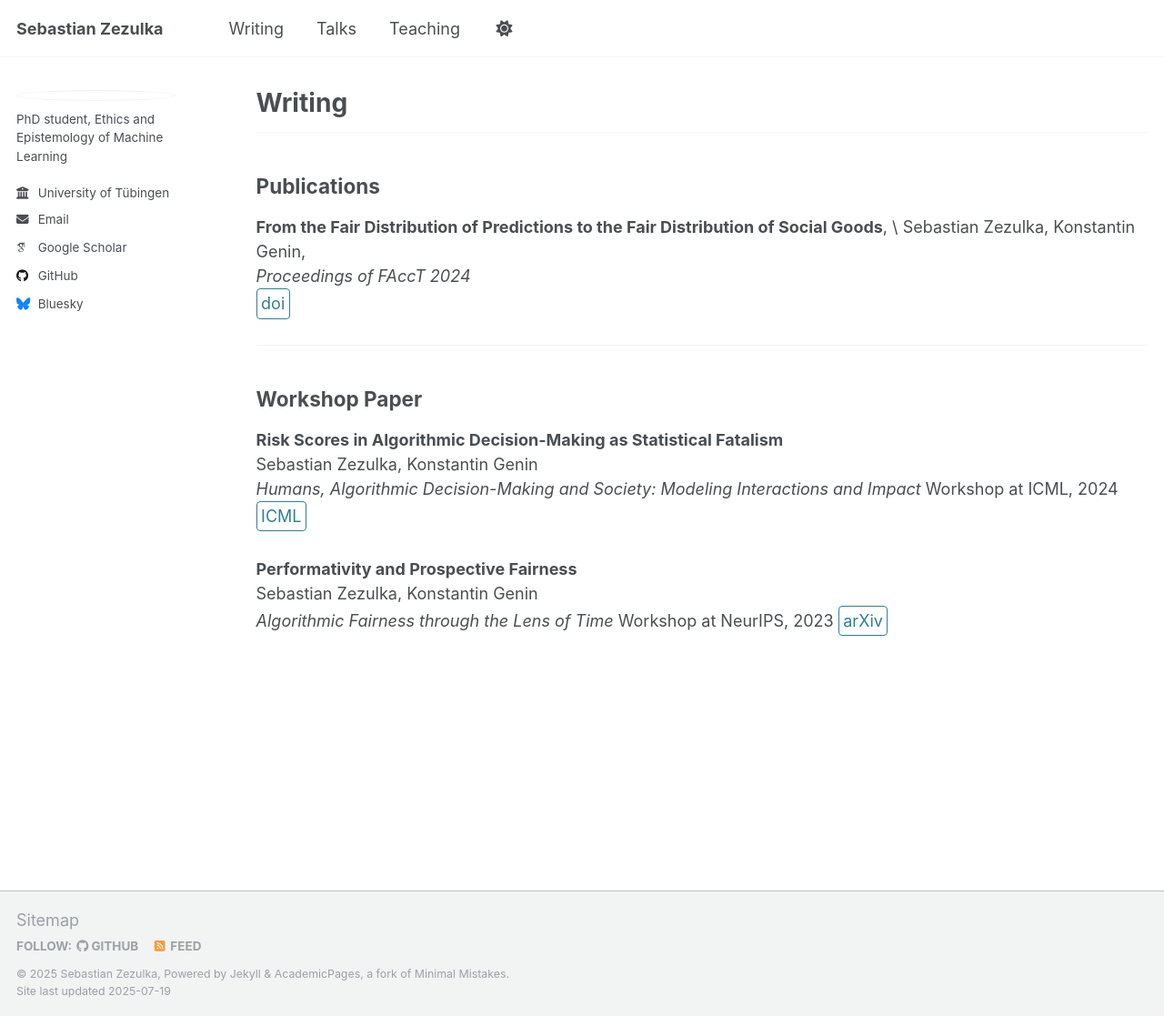
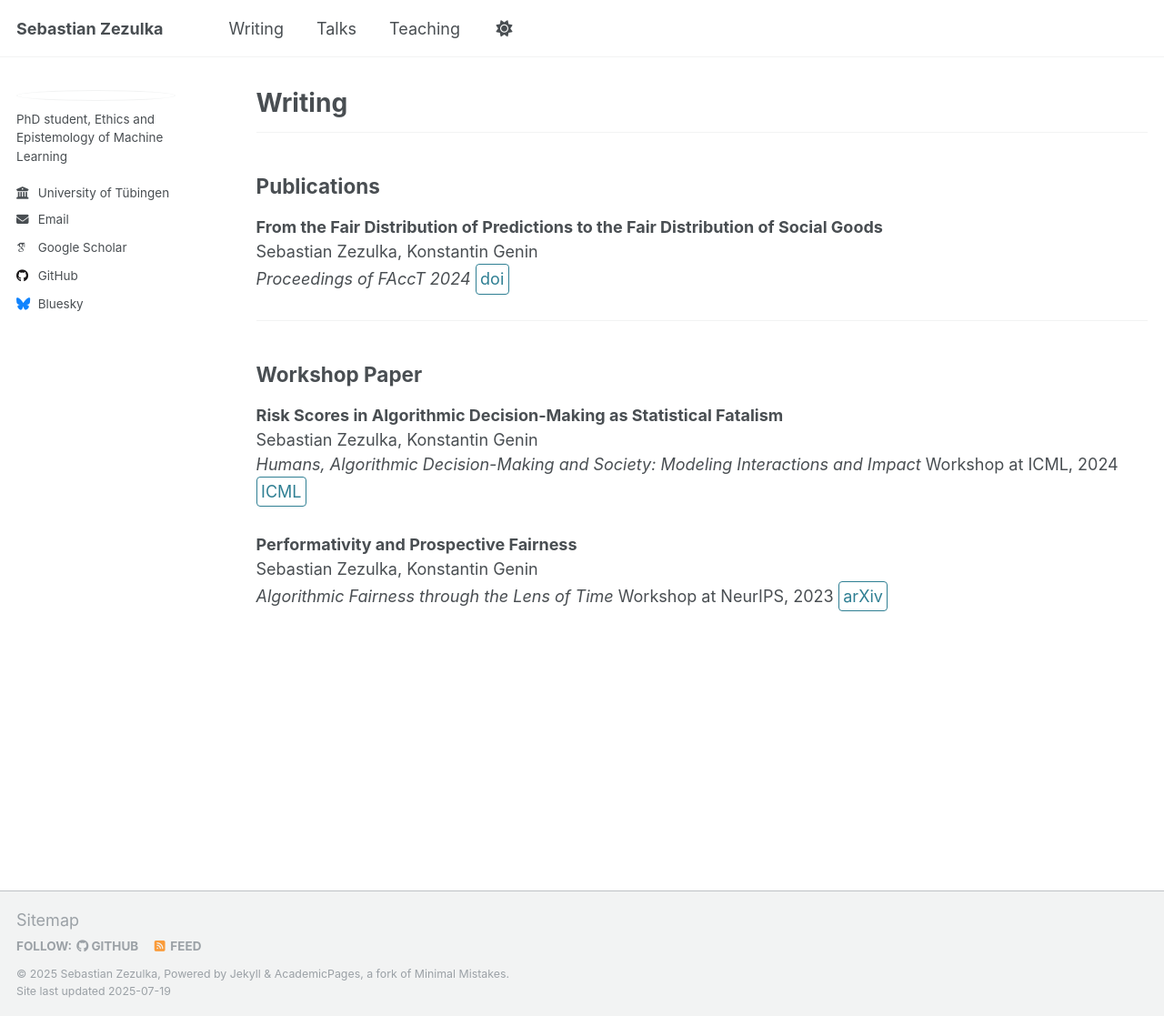
Before and after one commit to sezezulka/sezezulka.github.io, a Jekyll site: the page built from _pages/writing.md, in a window 1280 px wide and 1117 px high. Shown: the whole window at 91% size. Built offline with Jekyll 4.4.1, drawn with Linux system fonts in a browser that asks for light colours; some web fonts are replaced; a script that is not in the unit is left out.

```diff
--- a/_pages/writing.md
+++ b/_pages/writing.md
@@ -8,8 +8,8 @@ permalink: /writing/
 ---
 ## Publications
 
-**From the Fair Distribution of Predictions to the Fair Distribution of Social Goods**, \
-Sebastian Zezulka, Konstantin Genin, \
+**From the Fair Distribution of Predictions to the Fair Distribution of Social Goods** \
+Sebastian Zezulka, Konstantin Genin \
 *Proceedings of FAccT 2024*
 [doi](https://doi.org/10.1145/3630106.3659020){: .btn--research}{:target="_blank"}
 
```
